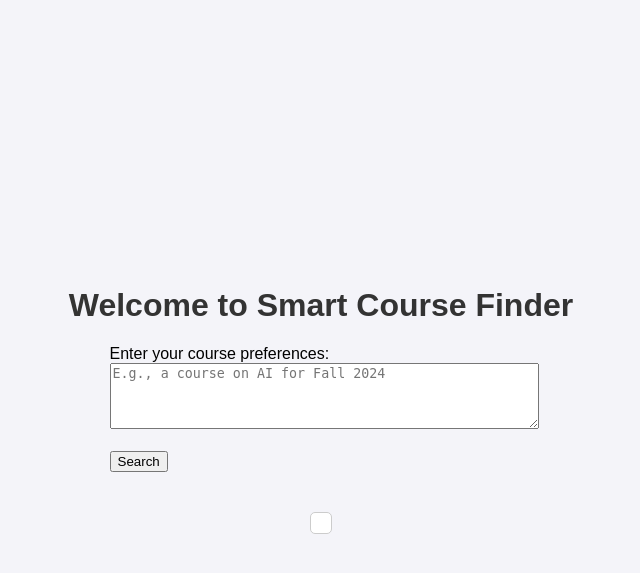
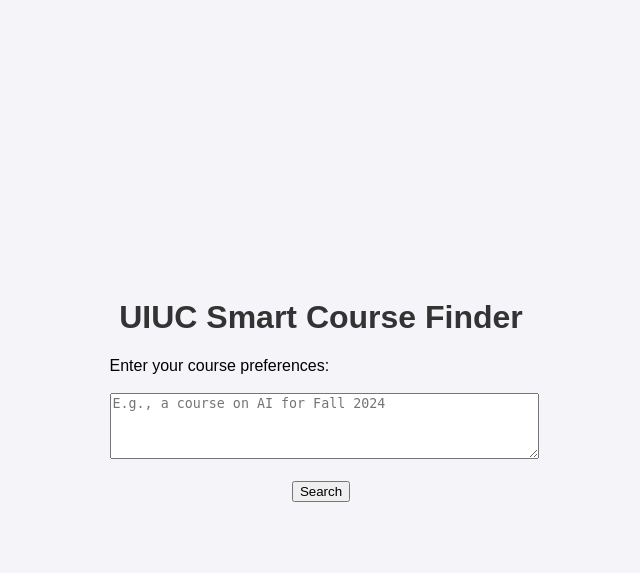
Before and after one commit to EeshaR/410finalproject, a Flask app: page / in a window 1280 px wide. Shown: the top 573 px of the page, without its empty margins (319-959 px from the left). Run offline with Flask 3, Linux system fonts and the light colour scheme; parts of the project's set-up code (start-up, migrations or seed data) failed here and were passed over.

Commit message:
Centered search button and hid response box so it is only displayed when there is LLM response

```diff
--- a/CS410 Final Project/static/styles.css
+++ b/CS410 Final Project/static/styles.css
@@ -20,6 +20,7 @@
     max-width: 500px;
 }
 #response {
+    display: none; /* Hide by default */
     margin-top: 20px;
     padding: 10px;
     border: 1px solid #ccc;
--- a/CS410 Final Project/templates/index.html
+++ b/CS410 Final Project/templates/index.html
@@ -7,11 +7,14 @@
     <link rel="stylesheet" href="{{ url_for('static', filename='styles.css') }}">
 </head>
 <body>
-    <h1>Welcome to Smart Course Finder</h1>
+    <h1>UIUC Smart Course Finder</h1>
     <form id="queryForm">
         <label for="query">Enter your course preferences:</label><br>
+        <br>
         <textarea id="query" name="query" rows="4" cols="50" placeholder="E.g., a course on AI for Fall 2024"></textarea><br><br>
-        <button type="submit">Search</button>
+        <div style="text-align: center;">
+            <button type="submit">Search</button>
+        </div>
     </form>
     <div id="response"></div>
 
@@ -24,6 +27,7 @@
 
             // Clear previous response
             const responseDiv = document.getElementById('response');
+            responseDiv.style.display = 'block'; // Make it visible
             responseDiv.innerHTML = 'Processing your query...';
 
             try {
```
